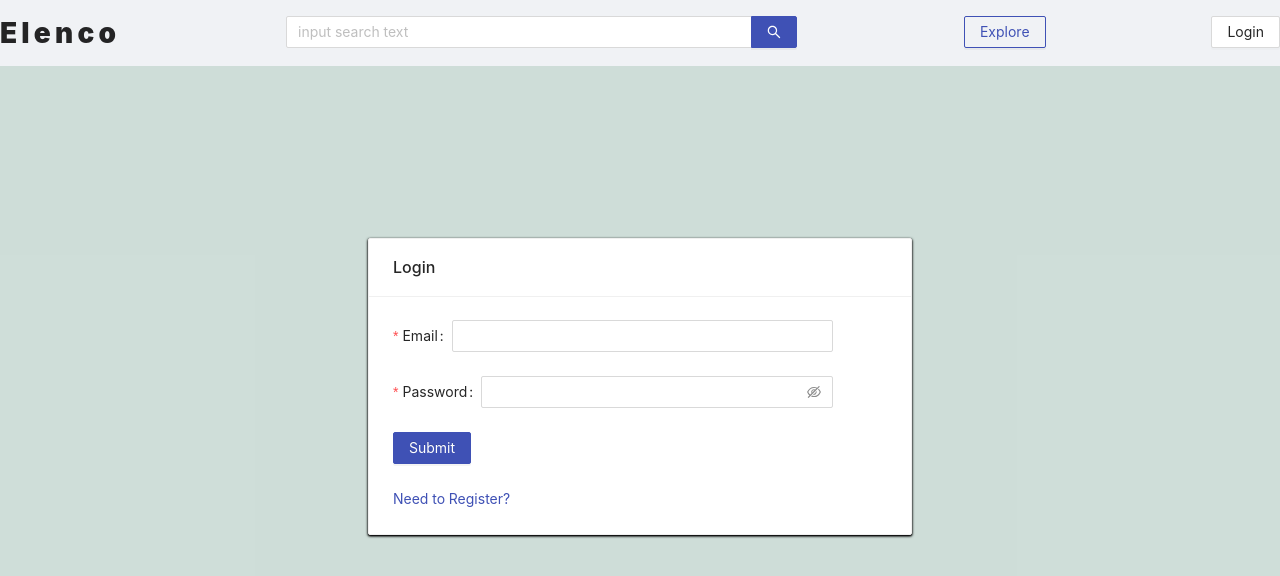
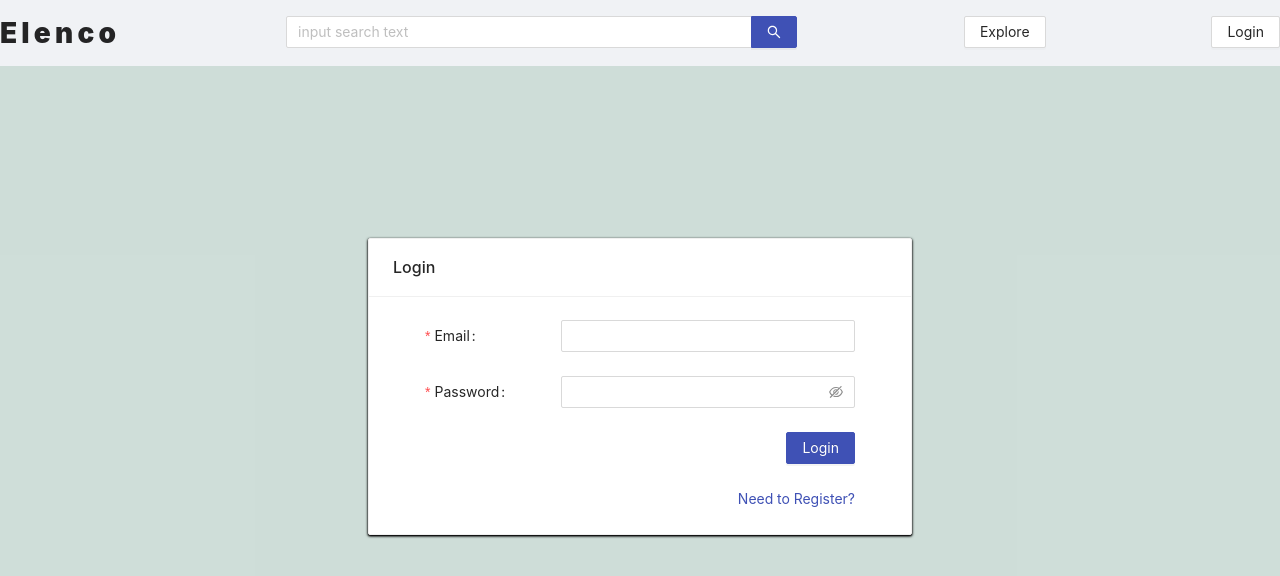
Before and after one commit to DominicWrege/elenco-frontend, a React (Create React App) app: page /login in a window 1280 px wide. Shown: the top 576 px of the page. Built offline with nearby package versions, Linux system fonts and the light colour scheme.

Commit message:
css fixes

```diff
--- a/src/components/FeedDetail/FeedDetail.css
+++ b/src/components/FeedDetail/FeedDetail.css
@@ -40,6 +40,7 @@
 }
 .FeedDetail .Artwork {
 	width: 100%;
+	height: var(--side-row-width);
 }
 .FeedDetail-sidebar {
 	display: flex;
@@ -53,8 +54,7 @@
 	gap: 1.5em;
 } */
 
-
-.FeedDetails-Subscribe{
+.FeedDetails-Subscribe {
 	max-width: 1rem;
 }
 
@@ -75,7 +75,7 @@
 	height: fit-content;
 }
 
-.FeedDetail-sidebar .Subscribe{
+.FeedDetail-sidebar .Subscribe {
 	align-self: center;
 	width: 100%;
 	max-width: 18rem;
@@ -116,13 +116,13 @@
 		border: none !important;
 	}
 }
-@media (max-width: 600px){
+@media (max-width: 600px) {
 	.FeedDetail-main {
 		grid-template-columns: 1fr;
 		grid-template-areas:
-		"sidebar"
-		"tabs"
-		"related";
+			"sidebar"
+			"tabs"
+			"related";
 	}
 	.FeedDetail-related {
 		top: unset;
--- a/src/components/Header/Header.tsx
+++ b/src/components/Header/Header.tsx
@@ -53,7 +53,7 @@ function AppHeader(): JSX.Element {
 		if (userContext?.user) {
 			return (
 				<Dropdown.Button
-					key="dbgasi21"
+					key="btn-8861"
 					overlay={menu}
 					placement="bottomLeft"
 					icon={<UserOutlined />}
@@ -81,9 +81,7 @@ function AppHeader(): JSX.Element {
 				</div>
 				<div id="Header-btn">
 					<Link href="/explore" className="active">
-						<Button type="primary" ghost>
-							Explore
-						</Button>
+						<Button type="default">Explore</Button>
 					</Link>
 				</div>
 				<div id="Header-menu">{userMenu()}</div>
--- a/src/components/Styles/shared.css.js
+++ b/src/components/Styles/shared.css.js
@@ -6,10 +6,6 @@ const MiddleCenter = styled.div`
     justify-content: center;
     align-items: center;
     height: 73vh;
-    form{
-        width: 100%;
-        max-width: 440px;
-    }
 
 `;
 
--- a/src/index.less
+++ b/src/index.less
@@ -9,6 +9,7 @@ body {
 
 	-webkit-font-smoothing: antialiased;
 	-moz-osx-font-smoothing: grayscale;
+	overflow-y: scroll;
 }
 
 code {
@@ -43,7 +44,7 @@ code {
 }
 
 .ant-layout {
-	min-height: 100vh;
+	min-height: 100vh;height: fit-content;
 }
 
 footer.ant-layout-footer {
@@ -98,3 +99,8 @@ h1.ant-typography {
 li.ant-menu-item.ant-menu-item-only-child.ant-menu-item-selected {
 	font-weight: bold;
 }
+
+.ant-card-body::after,
+.ant-card-body::before {
+	content: unset;
+}
--- a/src/pages/Login/Login.tsx
+++ b/src/pages/Login/Login.tsx
@@ -7,7 +7,6 @@ import { User } from "../../models/user";
 import { RegisterLoginChildProps } from "../RegisterLogin";
 
 const Login: React.FC<RegisterLoginChildProps> = ({ onError }) => {
-
 	const [form] = Form.useForm();
 	const userContext = useContext(UserContext);
 
@@ -24,7 +23,6 @@ const Login: React.FC<RegisterLoginChildProps> = ({ onError }) => {
 		} catch (err: any) {
 			setIsLoading(false);
 			onError(err.json.message);
-
 		}
 	};
 
@@ -32,9 +30,7 @@ const Login: React.FC<RegisterLoginChildProps> = ({ onError }) => {
 	//     setFormValid(false);
 	// };
 
-
 	return (
-
 		<div className="Login-form-wrapper">
 			<Form
 				form={form}
@@ -49,8 +45,8 @@ const Login: React.FC<RegisterLoginChildProps> = ({ onError }) => {
 						{
 							required: true,
 							message: "Please input your email",
-                            type: "email"
-                        }
+							type: "email",
+						},
 					]}
 				>
 					<Input type="email" />
@@ -63,22 +59,22 @@ const Login: React.FC<RegisterLoginChildProps> = ({ onError }) => {
 						{
 							required: true,
 							message: "Please input your password",
-                            type: "string"
-                        }
+							type: "string",
+						},
 					]}
 				>
 					<Input.Password />
 				</Form.Item>
 
-                <Form.Item >
+				<Form.Item>
 					<Button type="primary" htmlType="submit" loading={istLoading}>
-                        Submit
-                    </Button >
+						Login
+					</Button>
 				</Form.Item>
 			</Form>
-            <Link href="/register">
-                Need to Register?
-            </Link>
+			<div style={{ display: "flex", justifyContent: "flex-end" }}>
+				<Link href="/register">Need to Register?</Link>
+			</div>
 		</div>
 	);
 };
--- a/src/pages/Register/Register.tsx
+++ b/src/pages/Register/Register.tsx
@@ -5,18 +5,15 @@ import { auth } from "../../functions/auth";
 import { RegisterLoginChildProps } from "../RegisterLogin";
 
 const Register: React.FC<RegisterLoginChildProps> = ({ onError }) => {
-
 	const [form] = Form.useForm();
 	const [isLoading, setIsLoading] = useState<boolean>(false);
 	const setLocation = useLocation()[1];
-
 
 	const onFinish = async (values: auth.RegisterFields) => {
 		try {
 			setIsLoading(true);
 			await auth.register(values);
 			setLocation("/login");
-
 		} catch (err: any) {
 			setIsLoading(false);
 			console.log(err);
@@ -39,7 +36,6 @@ const Register: React.FC<RegisterLoginChildProps> = ({ onError }) => {
 			// onFieldsChange={onCheck}
 			onFinishFailed={onFinishFailed}
 		>
-
 			<Form.Item
 				label="Username"
 				name="username"
@@ -55,8 +51,9 @@ const Register: React.FC<RegisterLoginChildProps> = ({ onError }) => {
 					{
 						required: true,
 						message: "Please enter your email",
-                        type: "email"
-                    }]}
+						type: "email",
+					},
+				]}
 			>
 				<Input type="email" />
 			</Form.Item>
@@ -69,7 +66,7 @@ const Register: React.FC<RegisterLoginChildProps> = ({ onError }) => {
 						required: true,
 						message: "Please input your password",
 						type: "string",
-                    }
+					},
 				]}
 			>
 				<Input.Password />
@@ -82,7 +79,7 @@ const Register: React.FC<RegisterLoginChildProps> = ({ onError }) => {
 					{
 						required: true,
 						message: "Please reenter your password",
-                        type: "string"
+						type: "string",
 					},
 					({ getFieldValue }) => ({
 						validator(_, value) {
@@ -92,19 +89,19 @@ const Register: React.FC<RegisterLoginChildProps> = ({ onError }) => {
 							return Promise.resolve();
 							// return Promise.reject(new Error("The two passwords that you entered do not match"));
 						},
-                    })
+					}),
 				]}
 			>
 				<Input.Password />
 			</Form.Item>
 
-            <Form.Item >
+			<Form.Item>
 				<Button type="primary" htmlType="submit" loading={isLoading}>
 					Register
 				</Button>
 			</Form.Item>
-        </Form >
+		</Form>
 	);
-}
+};
 
 export default Register;
--- a/src/pages/RegisterLogin.tsx
+++ b/src/pages/RegisterLogin.tsx
@@ -6,19 +6,35 @@ import Login from "./Login/Login";
 import Register from "./Register/Register";
 
 export const RegisterLoginForm = styled.div`
+	padding: 0 2rem;
 	width: 100%;
-    min-width: 300px;
-    max-width: 900px;
+
 	input: {
 		width: 15em !important;
+	}
+	form .ant-row {
+		display: grid;
+		grid-template-columns: 8rem 1fr;
+		grid-column-gap: 0.5rem;
+	}
+
+	form .ant-col.ant-form-item-control {
+		grid-column-start: 2;
+	}
+	form .ant-form-item-control-input-content {
+		display: inherit;
+		display: flex;
+		justify-content: flex-end;
+	}
+	form .ant-col.ant-form-item-label {
+		display: flex;
 	}
 `;
 
 const cardStyle = {
 	width: "100%",
-    minWidth: "320px",
-    maxWidth: "34rem"
-}
+	maxWidth: "34rem",
+};
 
 export const ErrorDiv = styled.div`
 	margin-bottom: 1.25rem;
@@ -26,45 +42,42 @@ export const ErrorDiv = styled.div`
 
 export enum ComponentType {
 	Login = "Login",
-    Register = "Register"
+	Register = "Register",
 }
 
 interface Props {
-    component: ComponentType
+	component: ComponentType;
 }
 
-
 export interface RegisterLoginChildProps {
-    onError: (string) => void
+	onError: (string) => void;
 }
 
 const RegisterLogin: React.FC<Props> = ({ component }) => {
-
-    const [errorMsg, setErrorMsg] = useState<null | string>(null)
+	const [errorMsg, setErrorMsg] = useState<null | string>(null);
 
 	const onError = (message: string): void => {
 		setErrorMsg(message);
-
 	};
 	const renderChild = (): JSX.Element => {
 		if (component === ComponentType.Login) {
-            return <Login onError={onError} />
+			return <Login onError={onError} />;
 		}
-        return <Register onError={onError} />
-    }
+		return <Register onError={onError} />;
+	};
 
 	return (
 		<MiddleCenter>
 			<Card title={component} style={cardStyle}>
-                <RegisterLoginForm >
+				<RegisterLoginForm>
 					<ErrorDiv hidden={errorMsg === null}>
 						<Alert message={errorMsg} type="error" showIcon />
 					</ErrorDiv>
 					{renderChild()}
 				</RegisterLoginForm>
 			</Card>
-        </MiddleCenter >
+		</MiddleCenter>
 	);
-}
+};
 
 export default RegisterLogin;
```
Lines whose indentation alone changed are shown as unchanged.
